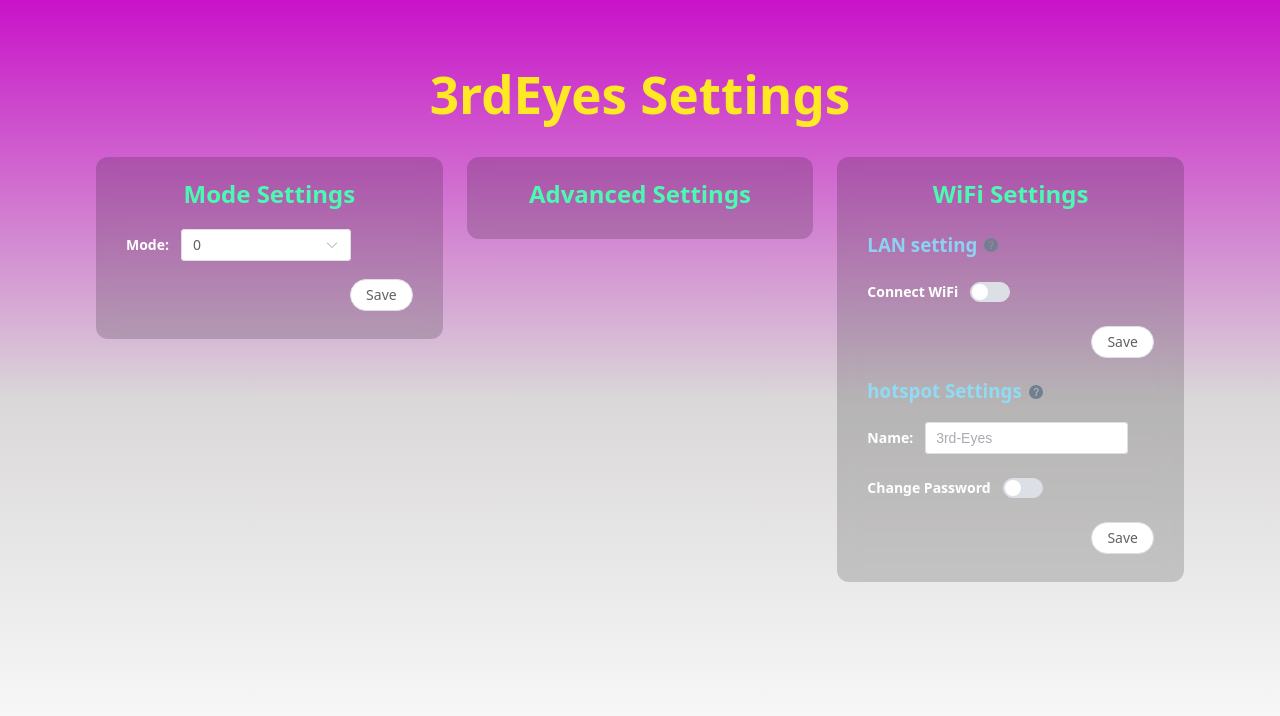
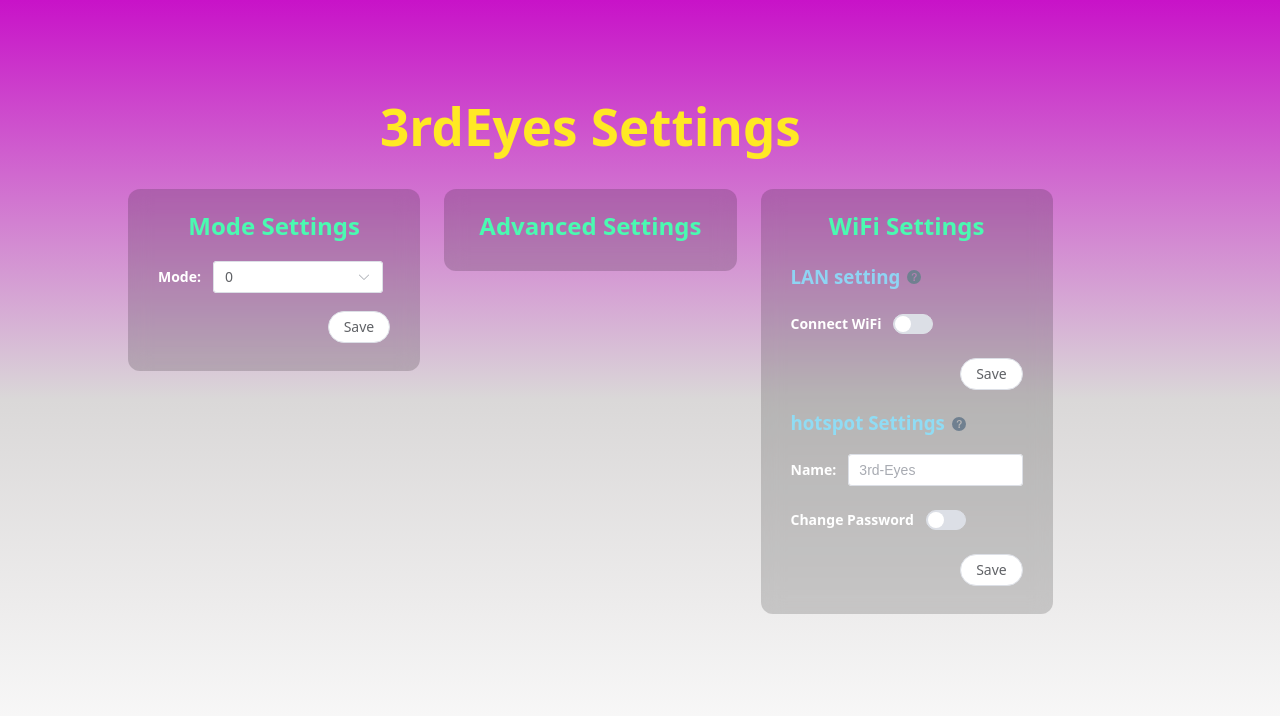
Before and after one commit to NH3andH2O/Satori_3rd_eyes, a Vue app in the folder vue/: page / in a window 1280 px wide. Shown: the top 716 px of the page. Built offline with nearby package versions, Linux system fonts and the light colour scheme; no server answers.

Commit message:
更改網頁架構
準備開第二網頁以控制手動模式

```diff
--- a/vue/src/App.vue
+++ b/vue/src/App.vue
@@ -1,80 +1,5 @@
-<script setup lang="ts">
-import { useI18n } from 'vue-i18n';
-import { watchEffect } from 'vue';
-import wifiset from './components/wifiset.vue';
-import modeset from './components/modeset.vue';
-import advancedset from './components/advancedset.vue';
-
-const { t } = useI18n();
-
-watchEffect(() => {
-	document.title = t('pageTitle');
-});
-</script>
-
 <template>
-	<div class="title">
-		<h1>{{ $t('title') }}</h1>
+	<div id="app">
+		<router-view />
 	</div>
-	<el-row :gutter="24">
-		<el-col :sx="24" :md="8">
-			<div class="grid-content semi-transparent">
-				<modeset />
-			</div>
-		</el-col>
-		<el-col :sx="24" :md="8">
-			<div class="grid-content semi-transparent">
-				<advancedset />
-			</div>
-		</el-col>
-		<el-col :sx="24" :md="8">
-			<div class="grid-content semi-transparent">
-				<wifiset />
-			</div>
-		</el-col>
-	</el-row>
 </template>
-
-<style scoped>
-.title {
-	color: rgb(255, 233, 36);
-}
-
-.el-row {
-	margin-bottom: 20px;
-}
-
-.el-row:last-child {
-	margin-bottom: 0;
-}
-
-.el-col {
-	border-radius: 4px;
-}
-
-.grid-content {
-	border-radius: 4px;
-	min-height: 36px;
-	margin-bottom: 20px;
-}
-
-.semi-transparent {
-	background-color: rgba(0, 0, 0, 0.164);
-	backdrop-filter: blur(10px);
-	/* 毛玻璃效果 */
-	-webkit-backdrop-filter: blur(12px);
-	padding: 1px 10px 10px 10px;
-	border-radius: 12px;
-	display: block;
-}
-
-@media (prefers-color-scheme: dark) {
-	.title {
-		color: rgb(184, 165, 0);
-	}
-
-	.semi-transparent {
-		background-color: rgba(255, 255, 255, 0.205);
-	}
-}
-</style>
--- a/vue/src/components/advancedset.vue
+++ b/vue/src/components/advancedset.vue
@@ -7,4 +7,4 @@
 
 <script lang="ts" setup></script>
 
-<style src="../styles/card.css" scoped></style>
+<style src="@/styles/card.css" scoped></style>
--- a/vue/src/components/modeset.vue
+++ b/vue/src/components/modeset.vue
@@ -70,4 +70,4 @@ function mode_save() {
 	</el-form>
 </template>
 
-<style src="../styles/card.css" scoped></style>
+<style src="@/styles/card.css" scoped></style>
--- a/vue/src/main.ts
+++ b/vue/src/main.ts
@@ -4,6 +4,7 @@ import * as ElementPlusIconsVue from '@element-plus/icons-vue';
 import './style.css';
 import App from './App.vue';
 import i18n from './i18n';
+import router from './router';
 
 const app = createApp(App);
 for (const [key, component] of Object.entries(ElementPlusIconsVue)) {
@@ -11,4 +12,5 @@ for (const [key, component] of Object.entries(ElementPlusIconsVue)) {
 }
 app.use(i18n);
 app.use(createPinia());
+app.use(router);
 app.mount('#app');
--- /dev/null
+++ b/vue/src/router/index.ts
@@ -0,0 +1,12 @@
+import { createRouter, createWebHistory } from 'vue-router';
+import type { RouteRecordRaw } from 'vue-router';
+import Home from '@/views/Home.vue';
+
+const routes: Array<RouteRecordRaw> = [{ path: '/', name: 'Home', component: Home }];
+
+const router = createRouter({
+	history: createWebHistory(),
+	routes,
+});
+
+export default router;
--- /dev/null
+++ b/vue/src/styles/page.css
@@ -0,0 +1,41 @@
+.title {
+	color: rgb(255, 233, 36);
+}
+
+.el-row {
+	margin-bottom: 20px;
+}
+
+.el-row:last-child {
+	margin-bottom: 0;
+}
+
+.el-col {
+	border-radius: 4px;
+}
+
+.grid-content {
+	border-radius: 4px;
+	min-height: 36px;
+	margin-bottom: 20px;
+}
+
+.semi-transparent {
+	background-color: rgba(0, 0, 0, 0.164);
+	backdrop-filter: blur(10px);
+	/* 毛玻璃效果 */
+	-webkit-backdrop-filter: blur(12px);
+	padding: 1px 10px 10px 10px;
+	border-radius: 12px;
+	display: block;
+}
+
+@media (prefers-color-scheme: dark) {
+	.title {
+		color: rgb(184, 165, 0);
+	}
+
+	.semi-transparent {
+		background-color: rgba(255, 255, 255, 0.205);
+	}
+}
--- /dev/null
+++ b/vue/src/views/Home.vue
@@ -0,0 +1,38 @@
+<script setup lang="ts">
+import { useI18n } from 'vue-i18n';
+import { watchEffect } from 'vue';
+import wifiset from '@/components/wifiset.vue';
+import modeset from '@/components/modeset.vue';
+import advancedset from '@/components/advancedset.vue';
+
+const { t } = useI18n();
+
+watchEffect(() => {
+	document.title = t('pageTitle');
+});
+</script>
+
+<template>
+	<div class="title">
+		<h1>{{ $t('title') }}</h1>
+	</div>
+	<el-row :gutter="24">
+		<el-col :sx="24" :md="8">
+			<div class="grid-content semi-transparent">
+				<modeset />
+			</div>
+		</el-col>
+		<el-col :sx="24" :md="8">
+			<div class="grid-content semi-transparent">
+				<advancedset />
+			</div>
+		</el-col>
+		<el-col :sx="24" :md="8">
+			<div class="grid-content semi-transparent">
+				<wifiset />
+			</div>
+		</el-col>
+	</el-row>
+</template>
+
+<style src="@/styles/page.css" scoped></style>
```
